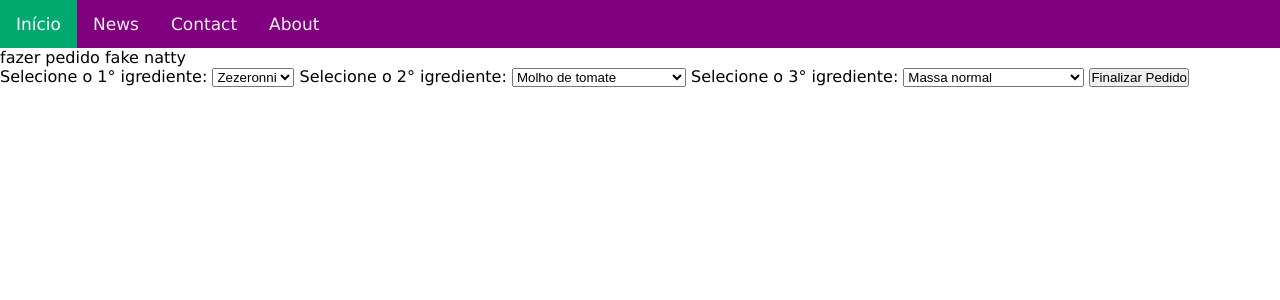
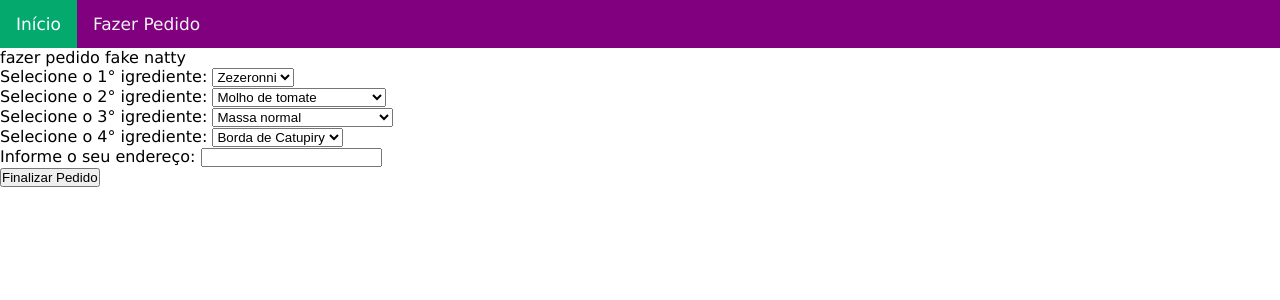
Before and after one commit to pHNeutro14/atv3-07-12-2024-GT, a Flask app: page /fazerpedido in a window 1280 px wide. Shown: the top 300 px of the page. Run offline with Flask 3, Linux system fonts and the light colour scheme.

Commit message:
Finalização da atividade

```diff
--- a/app.py
+++ b/app.py
@@ -15,4 +15,6 @@ def confirmar_pedido():
     recheio = request.form.get('recheio')
     molho = request.form.get('molho')
     massa = request.form.get('massa')
-    return render_template('confirmar_pedido.html', recheio = recheio, molho = molho, massa = massa)
+    borda = request.form.get('borda')
+    endereco = request.form.get('endereco')
+    return render_template('confirmar_pedido.html', recheio = recheio, molho = molho, massa = massa, borda = borda, endereco = endereco)
--- a/templates/base.html
+++ b/templates/base.html
@@ -10,9 +10,7 @@
     <header>
         <div class="topnav">
             <a class="active" href="{{ url_for('index') }}">Início</a>
-            <a href="#news">News</a>
-            <a href="#contact">Contact</a>
-            <a href="#about">About</a>
+            <a href="{{ url_for('fazerpedido') }}">Fazer Pedido</a>
           </div>
     </header>
     {% block conteudo %}
--- a/templates/fazerpedido.html
+++ b/templates/fazerpedido.html
@@ -11,19 +11,31 @@
             <option value="maisomi">maisomi</option>
         </select>
 
-        <label for="ingrediente2">Selecione o 2° igrediente:</label>
+        <label for="ingrediente2"><br>Selecione o 2° igrediente:</label>
         <select id="" name="molho">
             <option value="Molho de tomate">Molho de tomate</option>
             <option value="Molho branco">Molho branco</option>
             <option value="Molho nubank (blueberry)">Molho nubank (blueberry)</option>
         </select>
 
-        <label for="ingrediente3">Selecione o 3° igrediente:</label>
+        <label for="ingrediente3"><br>Selecione o 3° igrediente:</label>
         <select id="" name="massa">
             <option value="Massa normal">Massa normal</option>
             <option value="Massa com queijo">Massa com quejo</option>
             <option value="Massa com carvão ativado">Massa com carvão ativado</option>
         </select>
+
+        <label for="ingrediente4"><br>Selecione o 4° igrediente:</label>
+        <select id="" name="borda">
+            <option value="Massa normal">Borda de Catupiry</option>
+            <option value="Massa com queijo">Borda de Cheddar</option>
+            <option value="Massa com carvão ativado">Sem borda</option>
+        </select>
+
+        <label for="endereco"><br>Informe o seu endereço: </label>
+            <input type="text" name="endereco">
+
+        <br>
         <button type="submit" href="{{ url_for('confirmar_pedido' )}}">Finalizar Pedido</button>
 
 </form>
```
Also changed, not shown: templates/confirmar_pedido.html (+8 -4 lines), README.md.
